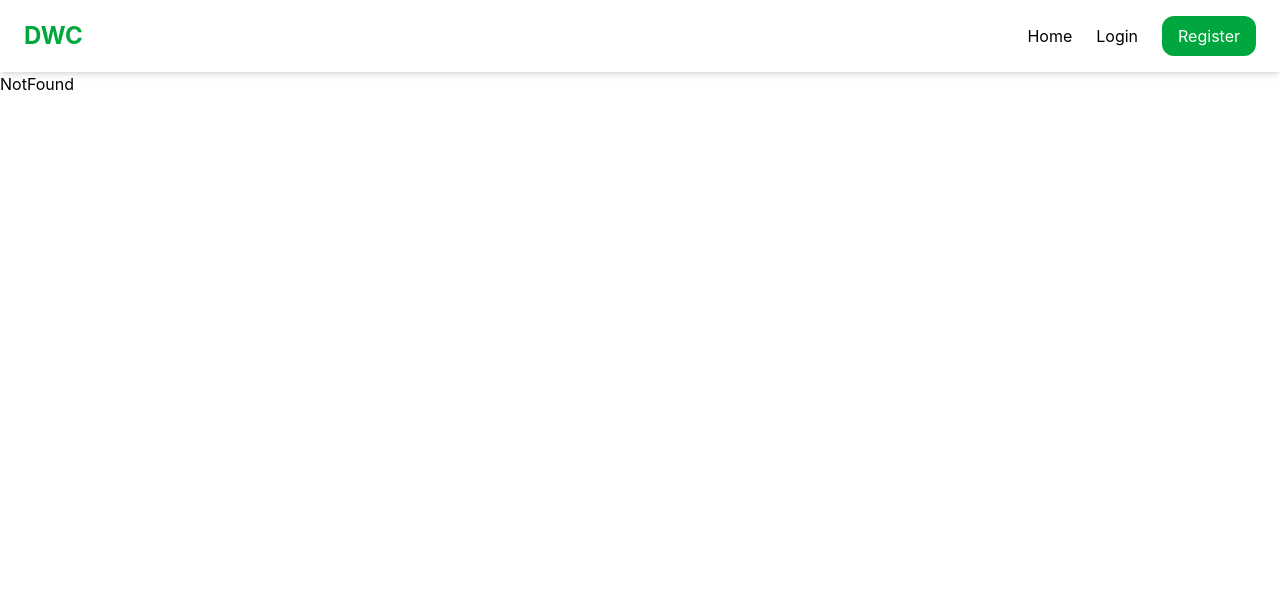
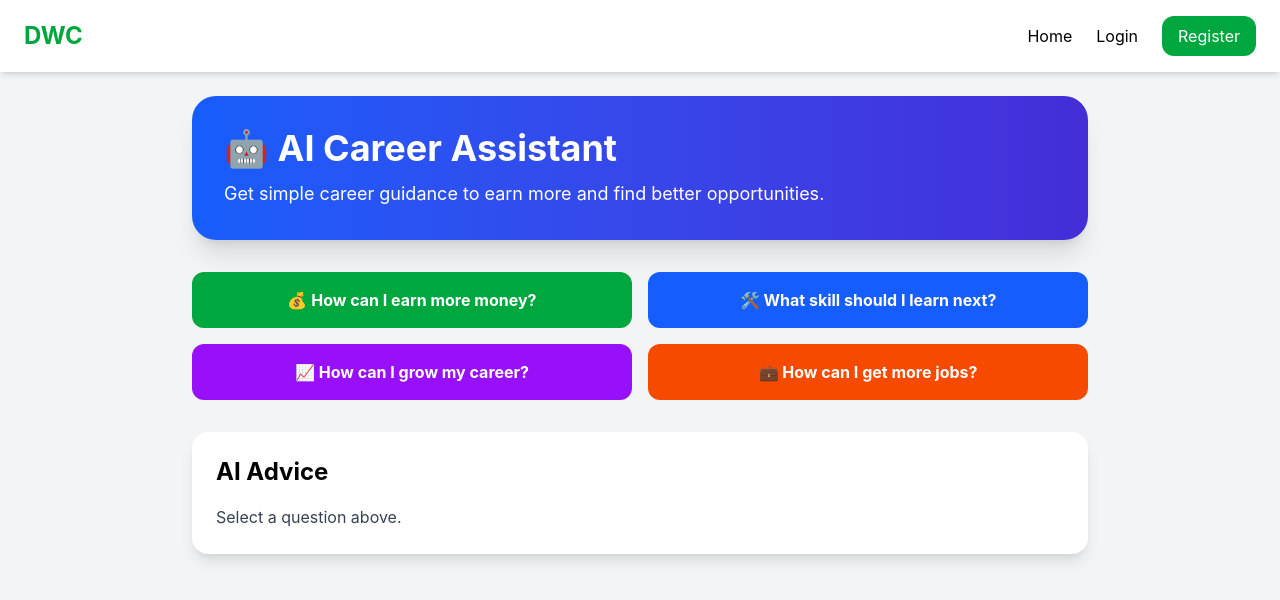
Before and after one commit to karunakar-sarabu/worker-hubss, a React (Vite) app: page /career-assistant in a window 1280 px wide. Shown: the top 600 px of the page. Built offline with nearby package versions, Linux system fonts and the light colour scheme.

Commit message:
Add AI Career Assistant

```diff
--- a/src/App.jsx
+++ b/src/App.jsx
@@ -18,9 +18,11 @@ import Navbar from "./components/Navbar";
 import BrowseWorkers from "./pages/BrowseWorkers";
 import WorkerDetails from "./pages/WorkerDetails";
 import ForgotPassword from "./pages/ForgotPassword";
+import CareerAssistant from "./pages/CareerAssistant";
 function App() {
   return (
     <>
+
       <Navbar />
       <Routes>
         <Route path="/" element={<Home />} />
@@ -28,6 +30,10 @@ function App() {
         <Route path="/employer-register" element={<EmployerRegister />} />
         <Route path="/login" element={<Login />} />
         <Route path="*" element={<NotFound />} />
+        <Route
+          path="/career-assistant"
+          element={<CareerAssistant />}
+        />
         <Route
           path="/forgot-password"
           element={<ForgotPassword />}
--- /dev/null
+++ b/src/pages/CareerAssistant.jsx
@@ -0,0 +1,124 @@
+import React, { useState } from "react";
+import axios from "axios";
+
+const CareerAssistant = () => {
+
+    const [answer, setAnswer] = useState("");
+    const [loading, setLoading] = useState(false);
+
+    const askAI = async (question) => {
+
+        try {
+
+            setLoading(true);
+
+            const phone =
+                localStorage.getItem("userPhone");
+
+            const response = await axios.post(
+                `${import.meta.env.VITE_API_URL}/api/chatbot`,
+                {
+                    phone,
+                    question
+                }
+            );
+
+            setAnswer(response.data.answer);
+
+        } catch (error) {
+
+            alert("Failed to get advice");
+
+        } finally {
+
+            setLoading(false);
+
+        }
+    };
+
+    return (
+        <div className="min-h-screen bg-gray-100 p-6">
+
+            <div className="max-w-4xl mx-auto">
+
+                <div className="bg-gradient-to-r from-blue-600 to-indigo-700 text-white p-8 rounded-3xl shadow-xl mb-8">
+
+                    <h1 className="text-4xl font-bold">
+                        🤖 AI Career Assistant
+                    </h1>
+
+                    <p className="mt-3 text-lg">
+                        Get simple career guidance to earn more and find better opportunities.
+                    </p>
+
+                </div>
+
+                <div className="grid grid-cols-1 md:grid-cols-2 gap-4 mb-8">
+
+                    <button
+                        onClick={() =>
+                            askAI("How can I earn more money?")
+                        }
+                        className="bg-green-600 hover:bg-green-700 text-white p-4 rounded-xl font-bold"
+                    >
+                        💰 How can I earn more money?
+                    </button>
+
+                    <button
+                        onClick={() =>
+                            askAI("What skill should I learn next?")
+                        }
+                        className="bg-blue-600 hover:bg-blue-700 text-white p-4 rounded-xl font-bold"
+                    >
+                        🛠 What skill should I learn next?
+                    </button>
+
+                    <button
+                        onClick={() =>
+                            askAI("How can I grow my career?")
+                        }
+                        className="bg-purple-600 hover:bg-purple-700 text-white p-4 rounded-xl font-bold"
+                    >
+                        📈 How can I grow my career?
+                    </button>
+
+                    <button
+                        onClick={() =>
+                            askAI("How can I get more jobs?")
+                        }
+                        className="bg-orange-600 hover:bg-orange-700 text-white p-4 rounded-xl font-bold"
+                    >
+                        💼 How can I get more jobs?
+                    </button>
+
+                </div>
+
+                <div className="bg-white rounded-2xl shadow-lg p-6">
+
+                    <h2 className="text-2xl font-bold mb-4">
+                        AI Advice
+                    </h2>
+
+                    {loading ? (
+
+                        <p className="text-blue-600 font-semibold">
+                            Getting advice...
+                        </p>
+
+                    ) : (
+
+                        <div className="whitespace-pre-wrap text-gray-700 leading-relaxed">
+                            {answer || "Select a question above."}
+                        </div>
+
+                    )}
+
+                </div>
+
+            </div>
+
+        </div>
+    );
+};
+
+export default CareerAssistant;
--- a/src/pages/WorkerDashboard.jsx
+++ b/src/pages/WorkerDashboard.jsx
@@ -148,7 +148,19 @@ const WorkerDashboard = () => {
                             {stats.rating}
                         </h2>
                     </div>
+                    <div
+                        onClick={() => navigate("/career-assistant")}
+                        className="bg-gradient-to-r from-indigo-600 to-purple-700 text-white rounded-2xl p-6 shadow-lg cursor-pointer hover:scale-105 transition"
+                    >
+                        <h2 className="text-2xl font-bold">
+                            🤖 AI Career Assistant
+                        </h2>
 
+                        <p className="mt-2">
+                            Get career advice, skill suggestions,
+                            and tips to earn more money.
+                        </p>
+                    </div>
                 </div>
 
                 {/* Secondary Statistics */}
```
